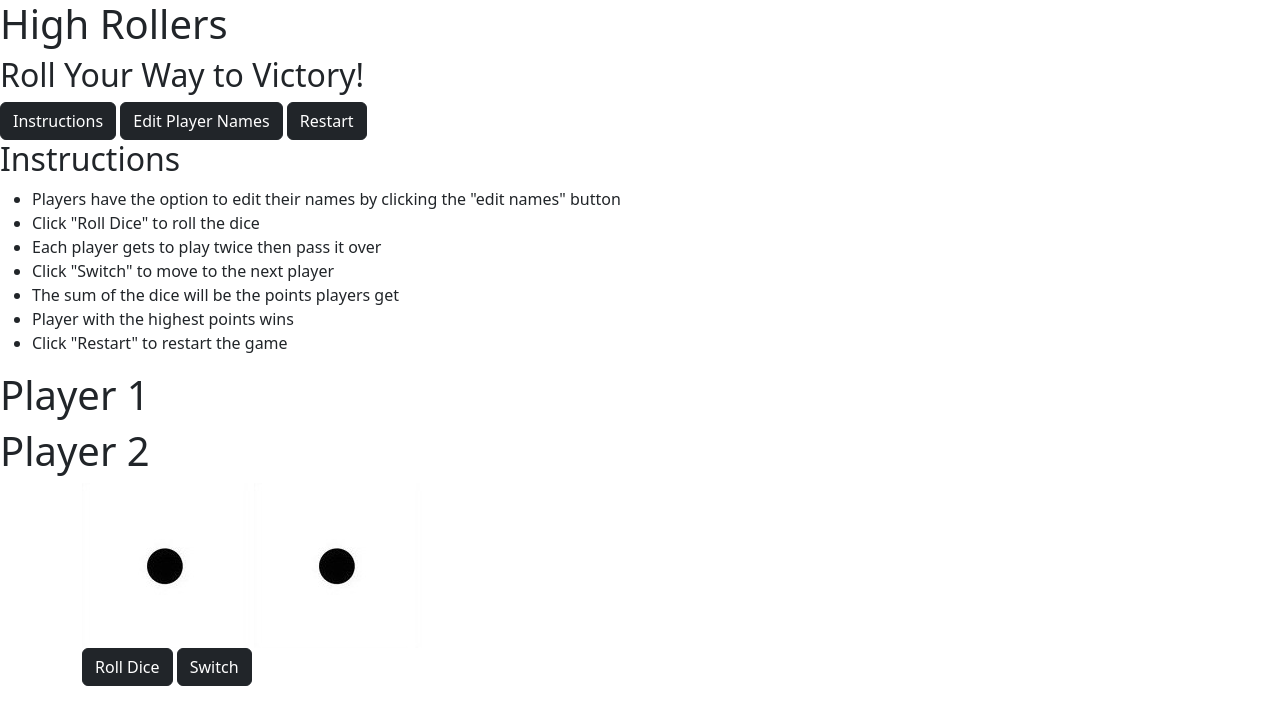
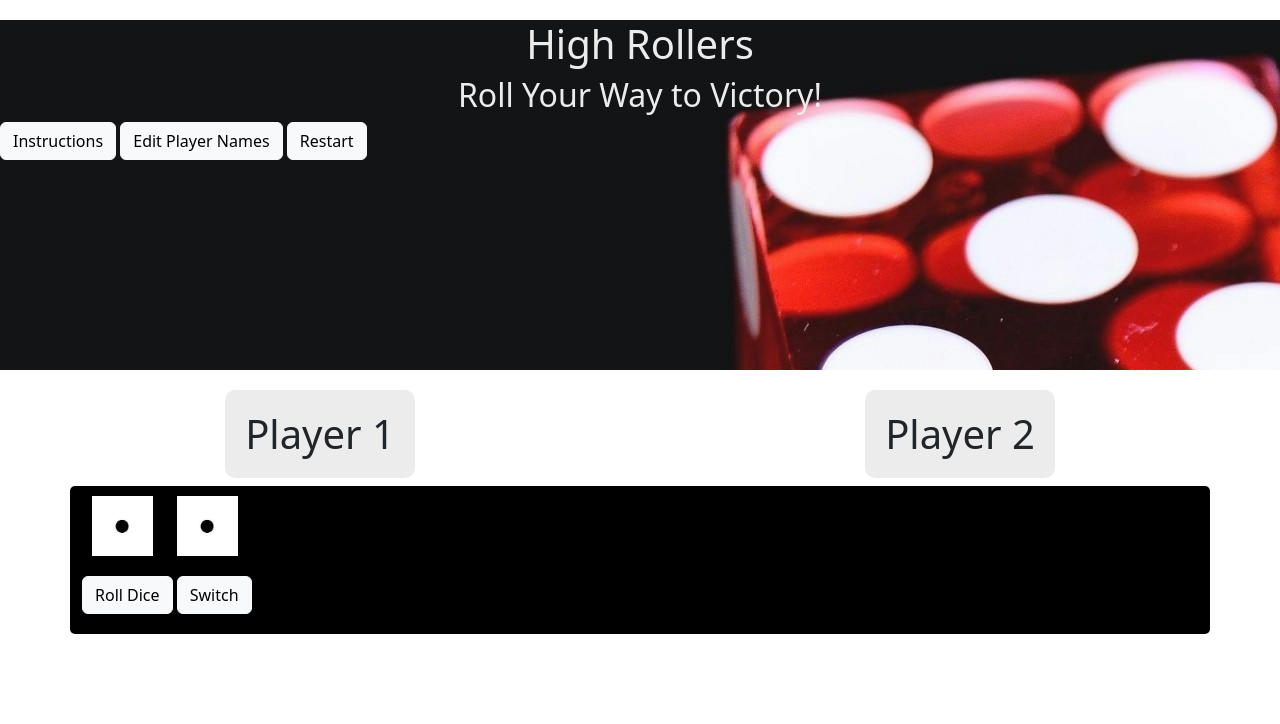
Before and after one commit to Shandukani19/dice-game1, a plain HTML site: page index.html in a window 1280 px wide. Drawn offline with nearby package versions, Linux system fonts and the light colour scheme.

Commit message:
updated the styling

```diff
--- a/index.html
+++ b/index.html
@@ -19,12 +19,12 @@
   </head>
   <body>
     <header>
-        <h1>High Rollers</h1>
-        <h2>Roll Your Way to Victory!</h2>
+        <h1 class="header">High Rollers</h1>
+        <h2 class="header">Roll Your Way to Victory!</h2>
         <div class="buttons">
-            <button type="button" class="btn btn-dark" onclick="dispalyInstructions()">Instructions</button>
-            <button type="button" class="btn btn-dark" onclick="editNames()">Edit Player Names</button>
-            <button type="button" class="btn btn-dark" onclick="restartGame()">Restart</button>
+            <button type="button" class="btn btn-light" onclick="dispalyInstructions()">Instructions</button>
+            <button type="button" class="btn btn-light" onclick="editNames()">Edit Player Names</button>
+            <button type="button" class="btn btn-light" onclick="restartGame()">Restart</button>
         </div>
     </header>
 
@@ -43,11 +43,11 @@
 
     <div class="players">
     <div class="firstPlayer">
-        <h1 id="player1">Player 1</h1>
+        <h1 id="player1" class="player">Player 1</h1>
     </div>
 
      <div class="secondPlayer">
-      <h1 id="player2">Player 2</h1>
+      <h1 id="player2" class="player">Player 2</h1>
      </div>
     </div>
 
@@ -57,8 +57,8 @@
         <img src="/images/die-1.jpg" alt="dice2" id="die-2" />
       </div>
       <div class="diceButtons">
-      <button type="button" class="btn btn-dark" onclick="rollDice()">Roll Dice</button>
-      <button type="button" class="btn btn-dark" onclick="switchPlayers()">Switch</button>
+      <button type="button" class="btn btn-light" onclick="rollDice()">Roll Dice</button>
+      <button type="button" class="btn btn-light" onclick="switchPlayers()">Switch</button>
     </div>
     </div>
     <script src="index.js"></script>
--- a/styles.css
+++ b/styles.css
@@ -0,0 +1,48 @@
+body {
+  font-family: Arial, Helvetica, sans-serif;
+}
+
+header {
+  background-image: url(/images/pexels-red.jpg);
+  height:350px;
+  width: 100%;
+  margin: 20px 0;
+
+}
+
+.header{
+    color: #ececec;
+    text-align: center;
+}
+
+.hidden{
+    display: none;
+}
+
+.players{
+    display: flex;
+    justify-content: space-around;
+}
+.player{
+    background-color: #ececec;
+    border-radius: 10px;
+    padding: 20px;
+}
+
+.container{
+    border-radius: 5px;
+    width:40%;
+    background-color: black;
+    padding-bottom: 20px;
+
+}
+
+img{
+height: 90px;
+padding: 10px;
+padding-bottom: 20px;
+}
+
+.diceButton{
+padding-bottom: 15px;
+}
```
Also changed, not shown: images/pexels-dice.jpg (deleted), images/pexels-red.jpg (added).
